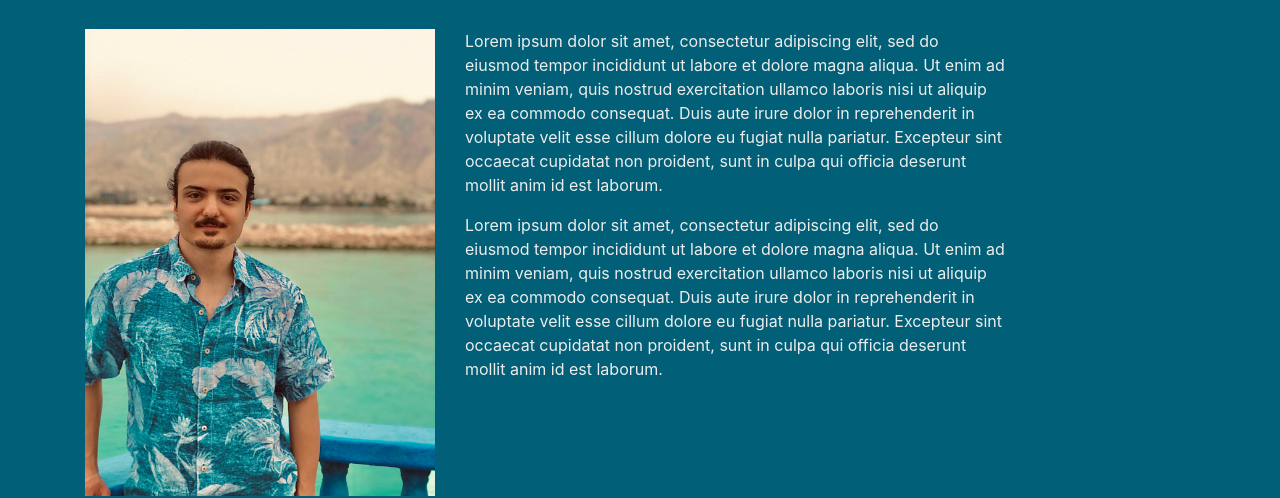
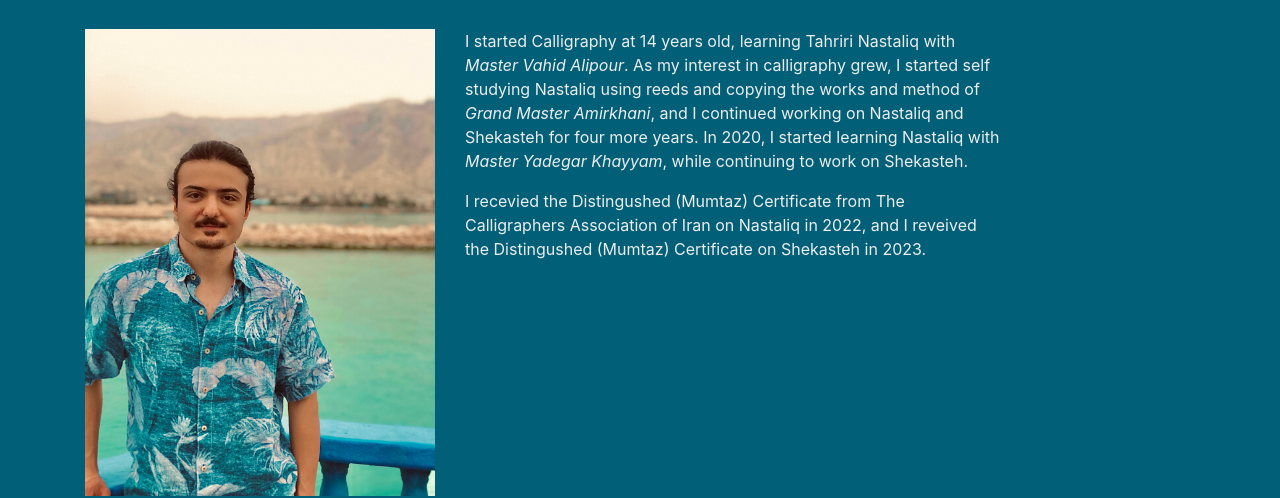
Before and after one commit to delanaeini/Mohammad-Calligraphy, a website: page about.html in a window 1280 px wide. Shown: the part 233-731 px from the top of the page. Drawn offline with nearby package versions, Linux system fonts and the light colour scheme.

Commit message:
about.html text

```diff
--- a/about.html
+++ b/about.html
@@ -46,8 +46,8 @@
                 <img src="images/MMesshenas.JPG" alt="placeholder" width="100%"/>
             </div>
             <div class="col-md col-lg-6">
-                <p>Lorem ipsum dolor sit amet, consectetur adipiscing elit, sed do eiusmod tempor incididunt ut labore et dolore magna aliqua. Ut enim ad minim veniam, quis nostrud exercitation ullamco laboris nisi ut aliquip ex ea commodo consequat. Duis aute irure dolor in reprehenderit in voluptate velit esse cillum dolore eu fugiat nulla pariatur. Excepteur sint occaecat cupidatat non proident, sunt in culpa qui officia deserunt mollit anim id est laborum.</p>
-                <p>Lorem ipsum dolor sit amet, consectetur adipiscing elit, sed do eiusmod tempor incididunt ut labore et dolore magna aliqua. Ut enim ad minim veniam, quis nostrud exercitation ullamco laboris nisi ut aliquip ex ea commodo consequat. Duis aute irure dolor in reprehenderit in voluptate velit esse cillum dolore eu fugiat nulla pariatur. Excepteur sint occaecat cupidatat non proident, sunt in culpa qui officia deserunt mollit anim id est laborum.</p>
+                <p>I started Calligraphy at 14 years old, learning Tahriri Nastaliq with <i>Master Vahid Alipour</i>. As my interest in calligraphy grew, I started self studying Nastaliq using reeds and copying the works and method of <i>Grand Master Amirkhani</i>, and I continued working on Nastaliq and Shekasteh for four more years. In 2020, I started learning Nastaliq with <i>Master Yadegar Khayyam</i>, while continuing to work on Shekasteh. </p>
+                <p>I recevied the Distingushed &#40Mumtaz&#41 Certificate from The Calligraphers Association of Iran on Nastaliq in 2022, and I reveived the Distingushed &#40Mumtaz&#41 Certificate on Shekasteh in 2023.</p>
             </div>
         </div>
     </div>
```
Also changed, not shown: lessons.html (+3 -3 lines), images/gallery/Pencil-khorshide-arezoo.jpeg, 2 other files.
